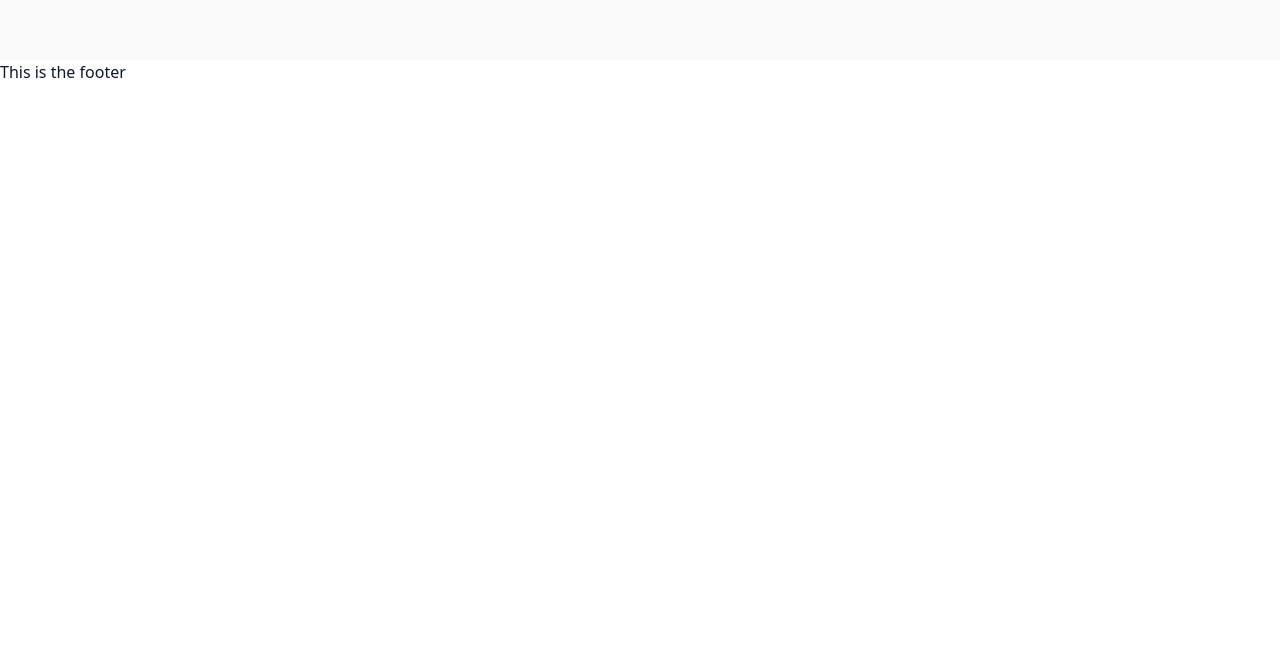
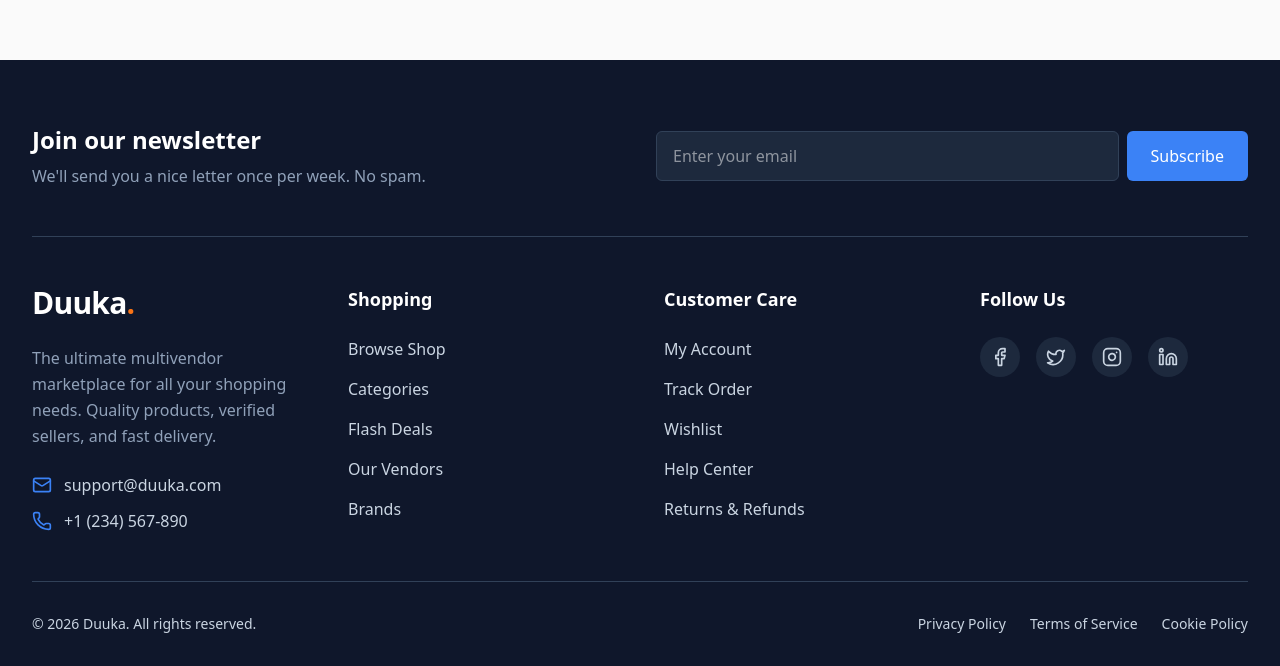
Before and after one commit to Omillo-Charles/.soko, a Next.js app: page / in a window 1280 px wide. Shown: the part 889-1555 px from the top of the page. Before the commit the page ends 973 px from the top, so only its background shows below. Built offline with nearby package versions, Linux system fonts and the light colour scheme.

Commit message:
implement the footer and mount it on the layout

```diff
--- a/components/footer.tsx
+++ b/components/footer.tsx
@@ -1,12 +1,108 @@
-import React from 'react'
+import React from 'react';
+import Link from 'next/link';
+import { Facebook, Twitter, Instagram, Linkedin, Mail, Phone, MapPin, Send } from 'lucide-react';
 
 const Footer = () => {
   return (
-    <div>
-      <h3>
-        This is the footer
-      </h3>
-    </div>
+    <footer className="bg-slate-900 text-slate-300 pt-16 pb-24 md:pb-8 mt-auto">
+      <div className="container mx-auto px-4 md:px-8">
+
+        {/* Newsletter Section */}
+        <div className="grid md:grid-cols-2 gap-8 items-center border-b border-slate-700 pb-12 mb-12">
+            <div>
+                <h3 className="text-2xl font-bold text-white mb-2">Join our newsletter</h3>
+                <p className="text-slate-400">We'll send you a nice letter once per week. No spam.</p>
+            </div>
+            <div className="flex w-full gap-2">
+                <input
+                    type="email"
+                    placeholder="Enter your email"
+                    className="w-full bg-slate-800 border border-slate-700 text-white px-4 py-3 rounded-md focus:outline-none focus:ring-2 focus:ring-primary focus:border-transparent"
+                />
+                <button className="bg-primary text-white px-6 py-3 rounded-md hover:bg-blue-600 transition-colors flex items-center font-medium">
+                    Subscribe
+                </button>
+            </div>
+        </div>
+
+        {/* Main Footer Links */}
+        <div className="grid grid-cols-1 md:grid-cols-2 lg:grid-cols-4 gap-12 mb-12">
+
+            {/* Column 1: Brand Info */}
+            <div>
+                <Link href="/" className="text-3xl font-bold text-white tracking-tight block mb-6">
+                  Duuka<span className="text-secondary">.</span>
+                </Link>
+                <p className="text-slate-400 mb-6 leading-relaxed">
+                    The ultimate multivendor marketplace for all your shopping needs. Quality products, verified sellers, and fast delivery.
+                </p>
+                <div className="space-y-3">
+                    <div className="flex items-center gap-3">
+                        <Mail className="w-5 h-5 text-primary shrink-0" />
+                        <a href="mailto:support@duuka.com" className="hover:text-white transition-colors">support@duuka.com</a>
+                    </div>
+                    <div className="flex items-center gap-3">
+                        <Phone className="w-5 h-5 text-primary shrink-0" />
+                        <a href="tel:+1234567890" className="hover:text-white transition-colors">+1 (234) 567-890</a>
+                    </div>
+                </div>
+            </div>
+
+            {/* Column 2: Shopping */}
+            <div>
+                <h4 className="text-lg font-bold text-white mb-6">Shopping</h4>
+                <ul className="space-y-4">
+                    <li><Link href="/shop" className="hover:text-primary transition-colors">Browse Shop</Link></li>
+                    <li><Link href="/categories" className="hover:text-primary transition-colors">Categories</Link></li>
+                    <li><Link href="/deals" className="hover:text-primary transition-colors">Flash Deals</Link></li>
+                    <li><Link href="/vendors" className="hover:text-primary transition-colors">Our Vendors</Link></li>
+                    <li><Link href="/brands" className="hover:text-primary transition-colors">Brands</Link></li>
+                </ul>
+            </div>
+
+            {/* Column 3: Customer Care */}
+            <div>
+                <h4 className="text-lg font-bold text-white mb-6">Customer Care</h4>
+                <ul className="space-y-4">
+                    <li><Link href="/account" className="hover:text-primary transition-colors">My Account</Link></li>
+                    <li><Link href="/track-order" className="hover:text-primary transition-colors">Track Order</Link></li>
+                    <li><Link href="/wishlist" className="hover:text-primary transition-colors">Wishlist</Link></li>
+                    <li><Link href="/help" className="hover:text-primary transition-colors">Help Center</Link></li>
+                    <li><Link href="/returns" className="hover:text-primary transition-colors">Returns & Refunds</Link></li>
+                </ul>
+            </div>
+
+            {/* Column 4: Socials */}
+            <div>
+                <h4 className="text-lg font-bold text-white mb-6">Follow Us</h4>
+                <div className="flex gap-4">
+                    <a href="#" className="w-10 h-10 rounded-full bg-slate-800 flex items-center justify-center hover:bg-primary hover:text-white transition-all">
+                        <Facebook className="w-5 h-5" />
+                    </a>
+                    <a href="#" className="w-10 h-10 rounded-full bg-slate-800 flex items-center justify-center hover:bg-primary hover:text-white transition-all">
+                        <Twitter className="w-5 h-5" />
+                    </a>
+                    <a href="#" className="w-10 h-10 rounded-full bg-slate-800 flex items-center justify-center hover:bg-primary hover:text-white transition-all">
+                        <Instagram className="w-5 h-5" />
+                    </a>
+                    <a href="#" className="w-10 h-10 rounded-full bg-slate-800 flex items-center justify-center hover:bg-primary hover:text-white transition-all">
+                        <Linkedin className="w-5 h-5" />
+                    </a>
+                </div>
+            </div>
+        </div>
+
+        {/* Footer Bottom */}
+        <div className="border-t border-slate-700 pt-8 flex flex-col md:flex-row justify-between items-center gap-4 text-sm">
+            <p>&copy; {new Date().getFullYear()} Duuka. All rights reserved.</p>
+            <div className="flex gap-6">
+                <Link href="/privacy" className="hover:text-white transition-colors">Privacy Policy</Link>
+                <Link href="/terms" className="hover:text-white transition-colors">Terms of Service</Link>
+                <Link href="/cookies" className="hover:text-white transition-colors">Cookie Policy</Link>
+            </div>
+        </div>
+      </div>
+    </footer>
   )
 }
 
```
